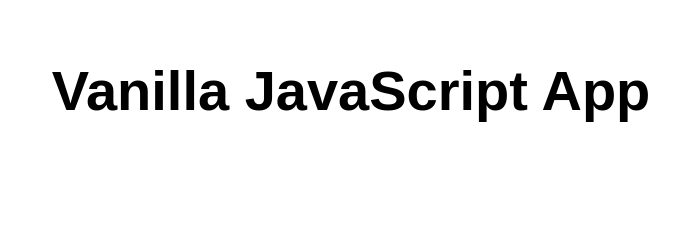
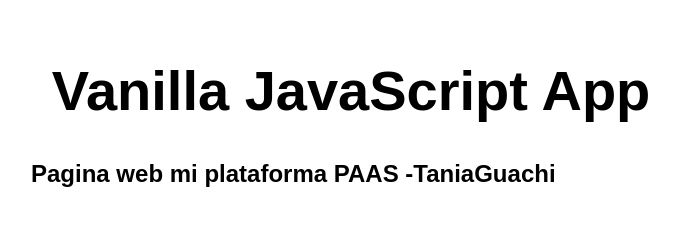
Before and after one commit to Tanyvero/my-first-static-web-app, a plain HTML site: page index.html in a window 1280 px wide. Shown: the whole page, without its empty margins (289-968 px from the left). Drawn offline with Linux system fonts and the light colour scheme.

Commit message:
Update index.html

```diff
--- a/index.html
+++ b/index.html
@@ -11,6 +11,7 @@
 <body>
   <main>
     <h1>Vanilla JavaScript App</h1>
+    <h2>Pagina web mi plataforma PAAS -TaniaGuachi </h2>
   </main>
 </body>
 
```
